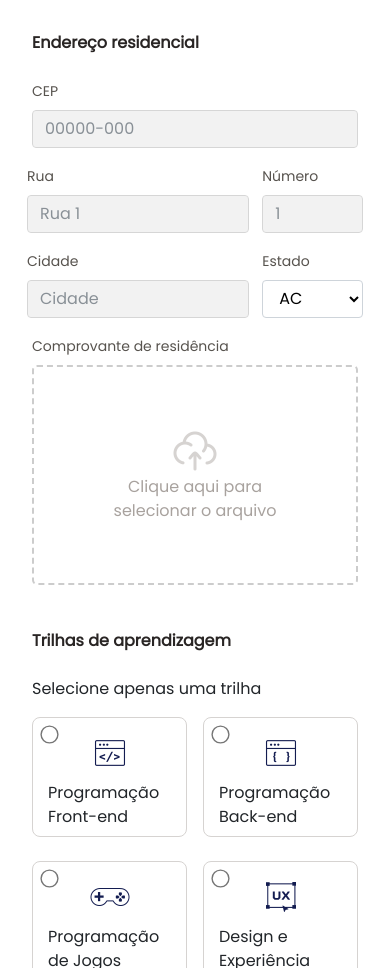
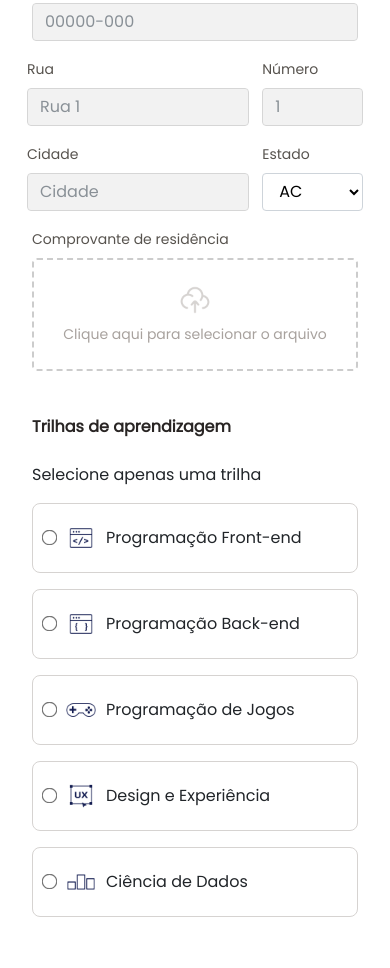
Before and after one commit to mazebelo/Projeto-Trilhas, a plain HTML site: page index.html in a window 390 px wide. Shown: the part 1032-2000 px from the top of the page. Drawn offline with nearby package versions, Linux system fonts and the light colour scheme.

Commit message:
Update form.css
tornando as formas do formulário responsivas

```diff
--- a/form.css
+++ b/form.css
@@ -8,7 +8,7 @@
     font-size: 16px;
     display: flex;
     flex-direction: column;
-    padding: 60px ;
+    padding: 60px;
     cursor: pointer;
     background-color: none;
     border-radius: 5px;
@@ -25,20 +25,21 @@
 
 .file-upload-label i,
 .file-upload-label img {
-    max-height: 48px; /*tamanho máximo ícone*/
+    max-height: 48px;
+    /*tamanho máximo ícone*/
 }
 
-.subtitle{
+.subtitle {
     padding-bottom: 16px;
 }
 
 
-.form-label{
+.form-label {
     font-size: 14px;
     color: #57534E;
 }
 
-input.form-control{
+input.form-control {
     font-size: 16px;
 }
 
@@ -69,18 +70,21 @@ button#b1 img {
 
 .form-check-label {
     margin-left: 12px;
+    display: block;
 }
 
 
-div.form-check{
+div.form-check {
     margin-left: 20px;
+    width: 100%;
+    box-sizing: border-box;
 }
 
-.form{
+.form {
     padding-top: 28px;
 }
 
-.radio-container{
+.radio-container {
     display: grid;
     grid-template-columns: repeat(2, minmax(150px, 1fr));
     gap: 16px;
@@ -88,7 +92,7 @@ div.form-check{
 
 }
 
-.radio-item{
+.radio-item {
     display: flex;
     flex-direction: column;
     padding: 15px;
@@ -100,7 +104,7 @@ div.form-check{
     height: 120px;
 }
 
-.radio-item img{
+.radio-item img {
     max-height: 40px;
     margin-bottom: 8px;
     align-self: center;
@@ -117,7 +121,7 @@ div.form-check{
     transform: scale(1.4);
 }
 
-.radio-item:hover{
+.radio-item:hover {
     background-color: #f0f0f0;
 }
 
@@ -126,17 +130,17 @@ div.form-check{
     accent-color: #E43A12;
 }
 
-#btn-primary{
+#btn-primary {
     background-color: #E43A12;
     border-radius: 8px;
     border-color: transparent;
     font-size: 16px;
     margin-left: 16px;
     font-weight: 500;
-    padding: 12px 24px ;
+    padding: 12px 24px;
 }
 
-#btn-secondary{
+#btn-secondary {
     background: none;
     border-radius: 8px;
     color: #E43A12;
@@ -146,7 +150,7 @@ div.form-check{
     padding: 12px 24px;
 }
 
-.mt-3{
+.mt-3 {
     display: flex;
     justify-content: right;
     padding-top: 48px;
@@ -163,7 +167,7 @@ input.form-control:not(:focus):placeholder-shown {
 }
 
 /* input ativo */
-input.form-control:not(:focus):not(:placeholder-shown){
+input.form-control:not(:focus):not(:placeholder-shown) {
     background-color: #fff;
     color: #000;
     opacity: 1;
@@ -172,7 +176,105 @@ input.form-control:not(:focus):not(:placeholder-shown){
 
 
 /* select ativo */
-select.form-control:not(:focus):not(:placeholder-shown){
+select.form-control:not(:focus):not(:placeholder-shown) {
     color: #000;
     cursor: pointer;
 }
+
+
+
+/* Ajustes para telas menores */
+@media screen and (max-width: 768px) {
+
+    /*grupo radio*/
+    .radio-container {
+        grid-template-columns: 1fr;
+        gap: 8px;
+    }
+
+    .radio-item {
+        height: 70px;
+        padding: 10px;
+        flex-direction: row;
+        align-items: center;
+    }
+
+
+    .radio-item img {
+        margin-bottom: 0;
+        margin-right: 10px;
+        max-height: 30px;
+    }
+
+    .radio-item span {
+        align-self: auto;
+    }
+
+    .radio-item input[type="radio"] {
+        position: static;
+        margin-right: 10px;
+        transform: scale(1.2);
+        accent-color: #000;
+    }
+
+
+
+    /*botões*/
+    #btn-primary,
+    #btn-secondary {
+        font-size: 14px;
+        padding: 10px 20px;
+        width: 100%;
+        margin-left: 0;
+        margin-bottom: 10px;
+    }
+
+    .mt-3 {
+        flex-direction: column-reverse;
+        padding-top: 24px;
+        margin-bottom: 0px;
+    }
+
+
+    /*termos e condições*/
+    .form-check-label {
+        font-size: 14px;
+        width: 100%;
+        box-sizing: border-box;
+        text-align: justify;
+    }
+
+    .form-check-input {
+        transform: scale(1.2);
+    }
+
+    .destaque {
+        font-size: 14px;
+    }
+
+    /*input arquivos*/
+    .file-upload-label {
+        border: 2px dashed #ccc;
+        color: #A8A29E;
+        font-size: 14px;
+        display: flex;
+        flex-direction: column;
+        padding: 24px;
+        cursor: pointer;
+        background-color: none;
+        border-radius: 5px;
+        text-align: center;
+        width: 100%;
+        box-sizing: border-box;
+        align-items: center;
+        justify-content: center;
+
+    }
+
+
+    .file-upload-label i,
+    .file-upload-label img {
+        max-height: 32px;
+        margin-bottom: 8px;
+    }
+}
```
